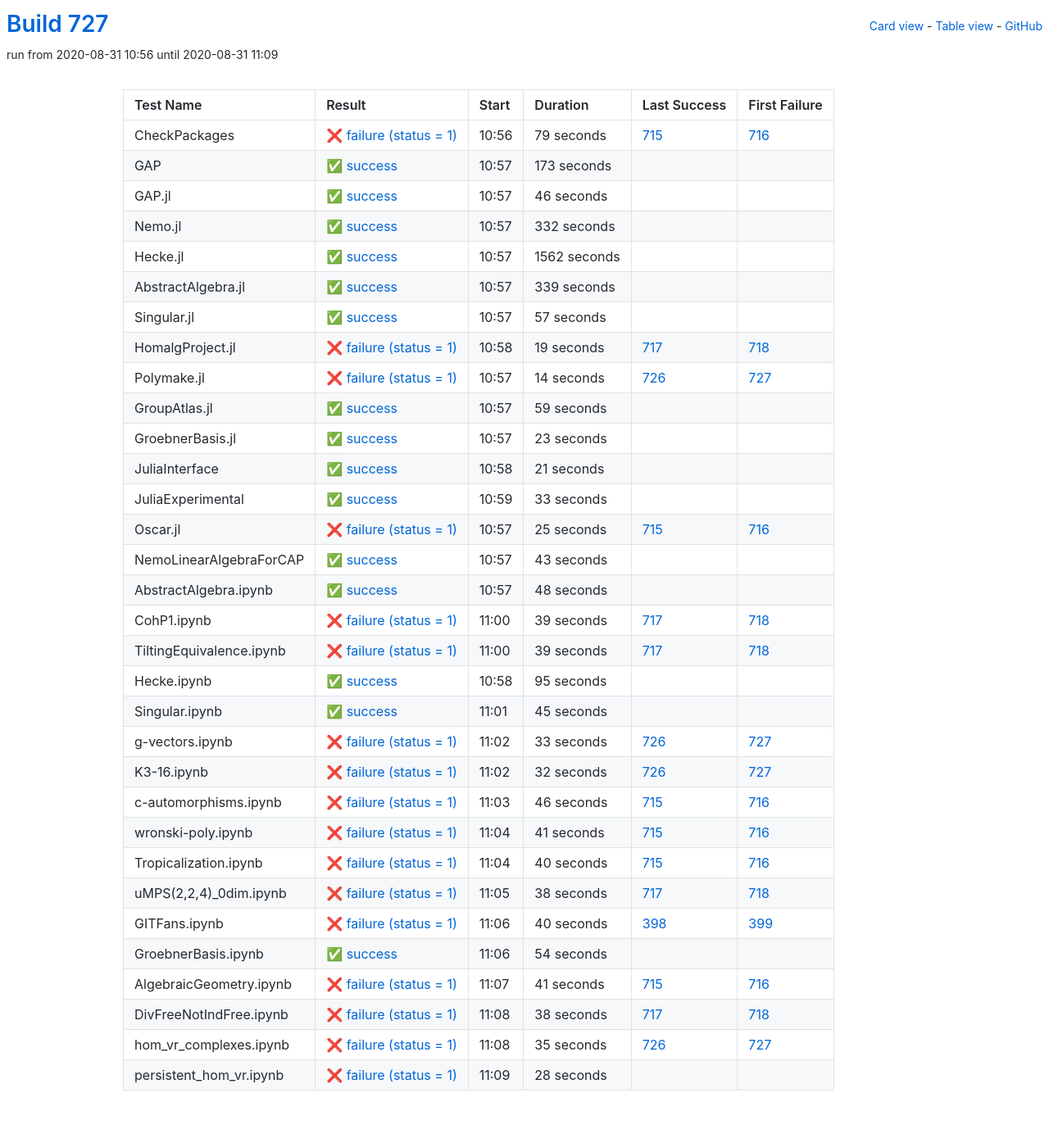
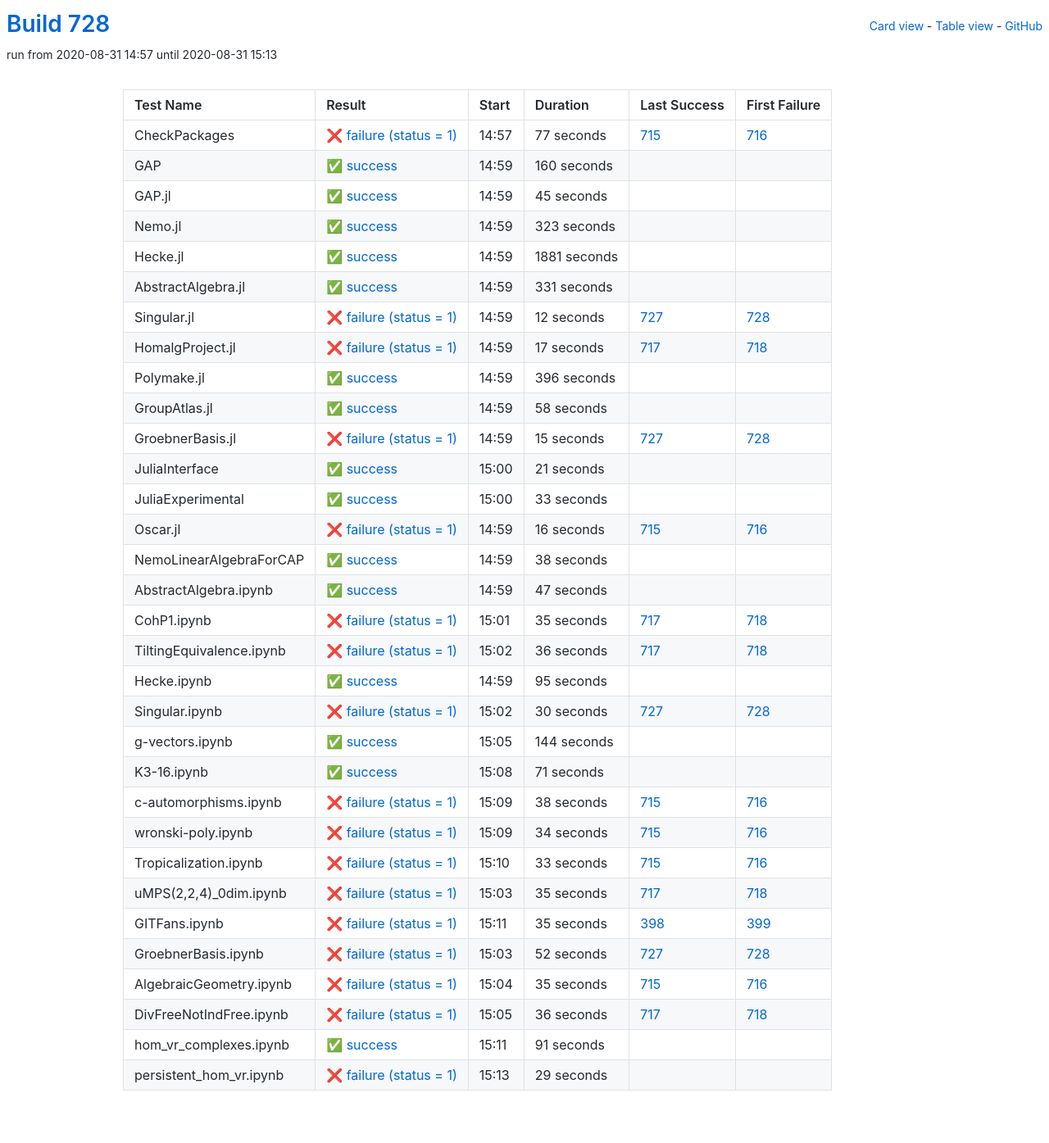
Before and after one commit to oscar-system/oscar-ci-status-stable, a Jekyll site: the page built from table.html, in a window 1280 px wide. Shown: the whole page at 82% size. Built offline with Jekyll 4.4.1, drawn with Linux system fonts in a browser that asks for light colours.

Commit message:
Build #728

```diff
--- a/_data/ci.yml
+++ b/_data/ci.yml
@@ -1,6 +1,6 @@
 ---
-build: 727
-build_url: https://oscarci.mathematik.uni-kl.de/job/oscar-stable/727/
+build: 728
+build_url: https://oscarci.mathematik.uni-kl.de/job/oscar-stable/728/
 job: oscar-stable
 organization: oscar-system
 repo: oscar-ci-status-stable
@@ -8,140 +8,140 @@ repourl: https://github.com/oscar-system/oscar-ci-status-stable
 tests:
 - name: CheckPackages
   id: checkpackages
-  log: https://oscarci.mathematik.uni-kl.de/job/oscar-stable/727/artifact/logs/build-727/CheckPackages.log
-  start: 2020-08-31 10:56
+  log: https://oscarci.mathematik.uni-kl.de/job/oscar-stable/728/artifact/logs/build-728/CheckPackages.log
+  start: 2020-08-31 14:57
   success: false
   exitcode: 1
   status: failure
-  duration: 79
+  duration: 77
   last_success: 715
   last_success_url: https://oscarci.mathematik.uni-kl.de/job/oscar-stable/715/
   first_failure: 716
   first_failure_url: https://oscarci.mathematik.uni-kl.de/job/oscar-stable/716/
 - name: GAP
   id: gap
-  log: https://oscarci.mathematik.uni-kl.de/job/oscar-stable/727/artifact/logs/build-727/GAP.log
-  start: 2020-08-31 10:57
+  log: https://oscarci.mathematik.uni-kl.de/job/oscar-stable/728/artifact/logs/build-728/GAP.log
+  start: 2020-08-31 14:59
   success: true
   exitcode: 0
   status: success
-  duration: 173
+  duration: 160
   last_success: false
   last_success_url:
   first_failure: false
   first_failure_url:
 - name: GAP.jl
   id: gap-jl
-  log: https://oscarci.mathematik.uni-kl.de/job/oscar-stable/727/artifact/logs/build-727/GAP.jl.log
-  start: 2020-08-31 10:57
+  log: https://oscarci.mathematik.uni-kl.de/job/oscar-stable/728/artifact/logs/build-728/GAP.jl.log
+  start: 2020-08-31 14:59
   success: true
   exitcode: 0
   status: success
-  duration: 46
+  duration: 45
   last_success: false
   last_success_url:
   first_failure: false
   first_failure_url:
 - name: Nemo.jl
   id: nemo-jl
-  log: https://oscarci.mathematik.uni-kl.de/job/oscar-stable/727/artifact/logs/build-727/Nemo.jl.log
-  start: 2020-08-31 10:57
+  log: https://oscarci.mathematik.uni-kl.de/job/oscar-stable/728/artifact/logs/build-728/Nemo.jl.log
+  start: 2020-08-31 14:59
   success: true
   exitcode: 0
   status: success
-  duration: 332
+  duration: 323
   last_success: false
   last_success_url:
   first_failure: false
   first_failure_url:
 - name: Hecke.jl
   id: hecke-jl
-  log: https://oscarci.mathematik.uni-kl.de/job/oscar-stable/727/artifact/logs/build-727/Hecke.jl.log
-  start: 2020-08-31 10:57
+  log: https://oscarci.mathematik.uni-kl.de/job/oscar-stable/728/artifact/logs/build-728/Hecke.jl.log
+  start: 2020-08-31 14:59
   success: true
   exitcode: 0
   status: success
-  duration: 1562
+  duration: 1881
   last_success: false
   last_success_url:
   first_failure: false
   first_failure_url:
 - name: AbstractAlgebra.jl
   id: abstractalgebra-jl
-  log: https://oscarci.mathematik.uni-kl.de/job/oscar-stable/727/artifact/logs/build-727/AbstractAlgebra.jl.log
-  start: 2020-08-31 10:57
+  log: https://oscarci.mathematik.uni-kl.de/job/oscar-stable/728/artifact/logs/build-728/AbstractAlgebra.jl.log
+  start: 2020-08-31 14:59
   success: true
   exitcode: 0
   status: success
-  duration: 339
+  duration: 331
   last_success: false
   last_success_url:
   first_failure: false
   first_failure_url:
 - name: Singular.jl
   id: singular-jl
-  log: https://oscarci.mathematik.uni-kl.de/job/oscar-stable/727/artifact/logs/build-727/Singular.jl.log
-  start: 2020-08-31 10:57
-  success: true
-  exitcode: 0
-  status: success
-  duration: 57
-  last_success: false
-  last_success_url:
-  first_failure: false
-  first_failure_url:
-- name: HomalgProject.jl
-  id: homalgproject-jl
-  log: https://oscarci.mathematik.uni-kl.de/job/oscar-stable/727/artifact/logs/build-727/HomalgProject.jl.log
-  start: 2020-08-31 10:58
+  log: https://oscarci.mathematik.uni-kl.de/job/oscar-stable/728/artifact/logs/build-728/Singular.jl.log
+  start: 2020-08-31 14:59
   success: false
   exitcode: 1
   status: failure
-  duration: 19
+  duration: 12
+  last_success: 727
+  last_success_url: https://oscarci.mathematik.uni-kl.de/job/oscar-stable/727/
+  first_failure: 728
+  first_failure_url: https://oscarci.mathematik.uni-kl.de/job/oscar-stable/728/
+- name: HomalgProject.jl
+  id: homalgproject-jl
+  log: https://oscarci.mathematik.uni-kl.de/job/oscar-stable/728/artifact/logs/build-728/HomalgProject.jl.log
+  start: 2020-08-31 14:59
+  success: false
+  exitcode: 1
+  status: failure
+  duration: 17
   last_success: 717
   last_success_url: https://oscarci.mathematik.uni-kl.de/job/oscar-stable/717/
   first_failure: 718
   first_failure_url: https://oscarci.mathematik.uni-kl.de/job/oscar-stable/718/
 - name: Polymake.jl
   id: polymake-jl
-  log: https://oscarci.mathematik.uni-kl.de/job/oscar-stable/727/artifact/logs/build-727/Polymake.jl.log
-  start: 2020-08-31 10:57
-  success: false
-  exitcode: 1
-  status: failure
-  duration: 14
-  last_success: 726
-  last_success_url: https://oscarci.mathematik.uni-kl.de/job/oscar-stable/726/
-  first_failure: 727
-  first_failure_url: https://oscarci.mathematik.uni-kl.de/job/oscar-stable/727/
-- name: GroupAtlas.jl
-  id: groupatlas-jl
-  log: https://oscarci.mathematik.uni-kl.de/job/oscar-stable/727/artifact/logs/build-727/GroupAtlas.jl.log
-  start: 2020-08-31 10:57
+  log: https://oscarci.mathematik.uni-kl.de/job/oscar-stable/728/artifact/logs/build-728/Polymake.jl.log
+  start: 2020-08-31 14:59
   success: true
   exitcode: 0
   status: success
-  duration: 59
+  duration: 396
+  last_success: false
+  last_success_url:
+  first_failure: false
+  first_failure_url:
+- name: GroupAtlas.jl
+  id: groupatlas-jl
+  log: https://oscarci.mathematik.uni-kl.de/job/oscar-stable/728/artifact/logs/build-728/GroupAtlas.jl.log
+  start: 2020-08-31 14:59
+  success: true
+  exitcode: 0
+  status: success
+  duration: 58
   last_success: false
   last_success_url:
   first_failure: false
   first_failure_url:
 - name: GroebnerBasis.jl
   id: groebnerbasis-jl
-  log: https://oscarci.mathematik.uni-kl.de/job/oscar-stable/727/artifact/logs/build-727/GroebnerBasis.jl.log
-  start: 2020-08-31 10:57
-  success: true
-  exitcode: 0
-  status: success
-  duration: 23
-  last_success: false
-  last_success_url:
-  first_failure: false
-  first_failure_url:
+  log: https://oscarci.mathematik.uni-kl.de/job/oscar-stable/728/artifact/logs/build-728/GroebnerBasis.jl.log
+  start: 2020-08-31 14:59
+  success: false
+  exitcode: 1
+  status: failure
+  duration: 15
+  last_success: 727
+  last_success_url: https://oscarci.mathematik.uni-kl.de/job/oscar-stable/727/
+  first_failure: 728
+  first_failure_url: https://oscarci.mathematik.uni-kl.de/job/oscar-stable/728/
 - name: JuliaInterface
   id: juliainterface
-  log: https://oscarci.mathematik.uni-kl.de/job/oscar-stable/727/artifact/logs/build-727/JuliaInterface.log
-  start: 2020-08-31 10:58
+  log: https://oscarci.mathematik.uni-kl.de/job/oscar-stable/728/artifact/logs/build-728/JuliaInterface.log
+  start: 2020-08-31 15:00
   success: true
   exitcode: 0
   status: success
@@ -152,8 +152,8 @@ tests:
   first_failure_url:
 - name: JuliaExperimental
   id: juliaexperimental
-  log: https://oscarci.mathematik.uni-kl.de/job/oscar-stable/727/artifact/logs/build-727/JuliaExperimental.log
-  start: 2020-08-31 10:59
+  log: https://oscarci.mathematik.uni-kl.de/job/oscar-stable/728/artifact/logs/build-728/JuliaExperimental.log
+  start: 2020-08-31 15:00
   success: true
   exitcode: 0
   status: success
@@ -164,68 +164,68 @@ tests:
   first_failure_url:
 - name: Oscar.jl
   id: oscar-jl
-  log: https://oscarci.mathematik.uni-kl.de/job/oscar-stable/727/artifact/logs/build-727/Oscar.jl.log
-  start: 2020-08-31 10:57
+  log: https://oscarci.mathematik.uni-kl.de/job/oscar-stable/728/artifact/logs/build-728/Oscar.jl.log
+  start: 2020-08-31 14:59
   success: false
   exitcode: 1
   status: failure
-  duration: 25
+  duration: 16
   last_success: 715
   last_success_url: https://oscarci.mathematik.uni-kl.de/job/oscar-stable/715/
   first_failure: 716
   first_failure_url: https://oscarci.mathematik.uni-kl.de/job/oscar-stable/716/
 - name: NemoLinearAlgebraForCAP
   id: nemolinearalgebraforcap
-  log: https://oscarci.mathematik.uni-kl.de/job/oscar-stable/727/artifact/logs/build-727/NemoLinearAlgebraForCAP.log
-  start: 2020-08-31 10:57
+  log: https://oscarci.mathematik.uni-kl.de/job/oscar-stable/728/artifact/logs/build-728/NemoLinearAlgebraForCAP.log
+  start: 2020-08-31 14:59
   success: true
   exitcode: 0
   status: success
-  duration: 43
+  duration: 38
   last_success: false
   last_success_url:
   first_failure: false
   first_failure_url:
 - name: AbstractAlgebra.ipynb
   id: abstractalgebra-ipynb
-  log: https://oscarci.mathematik.uni-kl.de/job/oscar-stable/727/artifact/logs/build-727/AbstractAlgebra.ipynb.log
-  start: 2020-08-31 10:57
+  log: https://oscarci.mathematik.uni-kl.de/job/oscar-stable/728/artifact/logs/build-728/AbstractAlgebra.ipynb.log
+  start: 2020-08-31 14:59
   success: true
   exitcode: 0
   status: success
-  duration: 48
+  duration: 47
   last_success: false
   last_success_url:
   first_failure: false
   first_failure_url:
 - name: CohP1.ipynb
   id: cohp1-ipynb
-  log: https://oscarci.mathematik.uni-kl.de/job/oscar-stable/727/artifact/logs/build-727/CohP1.ipynb.log
-  start: 2020-08-31 11:00
+  log: https://oscarci.mathematik.uni-kl.de/job/oscar-stable/728/artifact/logs/build-728/CohP1.ipynb.log
+  start: 2020-08-31 15:01
   success: false
   exitcode: 1
   status: failure
-  duration: 39
+  duration: 35
   last_success: 717
   last_success_url: https://oscarci.mathematik.uni-kl.de/job/oscar-stable/717/
   first_failure: 718
   first_failure_url: https://oscarci.mathematik.uni-kl.de/job/oscar-stable/718/
 - name: TiltingEquivalence.ipynb
   id: tiltingequivalence-ipynb
-  log: https://oscarci.mathematik.uni-kl.de/job/oscar-stable/727/artifact/logs/build-727/TiltingEquivalence.ipynb.log
-  start: 2020-08-31 11:00
+  log: https://oscarci.mathematik.uni-kl.de/job/oscar-stable/728/artifact/logs/build-728/TiltingEquivalence.ipynb.log
+  start: 2020-08-31 15:02
   success: false
   exitcode: 1
   status: failure
-  duration: 39
+  duration: 36
   last_success: 717
   last_success_url: https://oscarci.mathematik.uni-kl.de/job/oscar-stable/717/
   first_failure: 718
   first_failure_url: https://oscarci.mathematik.uni-kl.de/job/oscar-stable/718/
 - name: Hecke.ipynb
   id: hecke-ipynb
-  log: https://oscarci.mathematik.uni-kl.de/job/oscar-stable/727/artifact/logs/build-727/Hecke.ipynb.log
-  start: 2020-08-31 10:58
+  log: https://oscarci.mathematik.uni-kl.de/job/oscar-stable/728/artifact/logs/build-728/Hecke.ipynb.log
+  start: 2020-08-31 14:59
   success: true
   exitcode: 0
   status: success
@@ -236,157 +236,157 @@ tests:
   first_failure_url:
 - name: Singular.ipynb
   id: singular-ipynb
-  log: https://oscarci.mathematik.uni-kl.de/job/oscar-stable/727/artifact/logs/build-727/Singular.ipynb.log
-  start: 2020-08-31 11:01
+  log: https://oscarci.mathematik.uni-kl.de/job/oscar-stable/728/artifact/logs/build-728/Singular.ipynb.log
+  start: 2020-08-31 15:02
+  success: false
+  exitcode: 1
+  status: failure
+  duration: 30
+  last_success: 727
+  last_success_url: https://oscarci.mathematik.uni-kl.de/job/oscar-stable/727/
+  first_failure: 728
+  first_failure_url: https://oscarci.mathematik.uni-kl.de/job/oscar-stable/728/
+- name: g-vectors.ipynb
+  id: g-vectors-ipynb
+  log: https://oscarci.mathematik.uni-kl.de/job/oscar-stable/728/artifact/logs/build-728/g-vectors.ipynb.log
+  start: 2020-08-31 15:05
   success: true
   exitcode: 0
   status: success
-  duration: 45
+  duration: 144
   last_success: false
   last_success_url:
   first_failure: false
   first_failure_url:
-- name: g-vectors.ipynb
-  id: g-vectors-ipynb
-  log: https://oscarci.mathematik.uni-kl.de/job/oscar-stable/727/artifact/logs/build-727/g-vectors.ipynb.log
-  start: 2020-08-31 11:02
+- name: K3-16.ipynb
+  id: k3-16-ipynb
+  log: https://oscarci.mathematik.uni-kl.de/job/oscar-stable/728/artifact/logs/build-728/K3-16.ipynb.log
+  start: 2020-08-31 15:08
+  success: true
+  exitcode: 0
+  status: success
+  duration: 71
+  last_success: false
+  last_success_url:
+  first_failure: false
+  first_failure_url:
+- name: c-automorphisms.ipynb
+  id: c-automorphisms-ipynb
+  log: https://oscarci.mathematik.uni-kl.de/job/oscar-stable/728/artifact/logs/build-728/c-automorphisms.ipynb.log
+  start: 2020-08-31 15:09
   success: false
   exitcode: 1
   status: failure
-  duration: 33
-  last_success: 726
-  last_success_url: https://oscarci.mathematik.uni-kl.de/job/oscar-stable/726/
-  first_failure: 727
-  first_failure_url: https://oscarci.mathematik.uni-kl.de/job/oscar-stable/727/
-- name: K3-16.ipynb
-  id: k3-16-ipynb
-  log: https://oscarci.mathematik.uni-kl.de/job/oscar-stable/727/artifact/logs/build-727/K3-16.ipynb.log
-  start: 2020-08-31 11:02
-  success: false
-  exitcode: 1
-  status: failure
-  duration: 32
-  last_success: 726
-  last_success_url: https://oscarci.mathematik.uni-kl.de/job/oscar-stable/726/
-  first_failure: 727
-  first_failure_url: https://oscarci.mathematik.uni-kl.de/job/oscar-stable/727/
-- name: c-automorphisms.ipynb
-  id: c-automorphisms-ipynb
-  log: https://oscarci.mathematik.uni-kl.de/job/oscar-stable/727/artifact/logs/build-727/c-automorphisms.ipynb.log
-  start: 2020-08-31 11:03
-  success: false
-  exitcode: 1
-  status: failure
-  duration: 46
+  duration: 38
   last_success: 715
   last_success_url: https://oscarci.mathematik.uni-kl.de/job/oscar-stable/715/
   first_failure: 716
   first_failure_url: https://oscarci.mathematik.uni-kl.de/job/oscar-stable/716/
 - name: wronski-poly.ipynb
   id: wronski-poly-ipynb
-  log: https://oscarci.mathematik.uni-kl.de/job/oscar-stable/727/artifact/logs/build-727/wronski-poly.ipynb.log
-  start: 2020-08-31 11:04
+  log: https://oscarci.mathematik.uni-kl.de/job/oscar-stable/728/artifact/logs/build-728/wronski-poly.ipynb.log
+  start: 2020-08-31 15:09
   success: false
   exitcode: 1
   status: failure
-  duration: 41
+  duration: 34
   last_success: 715
   last_success_url: https://oscarci.mathematik.uni-kl.de/job/oscar-stable/715/
   first_failure: 716
   first_failure_url: https://oscarci.mathematik.uni-kl.de/job/oscar-stable/716/
 - name: Tropicalization.ipynb
   id: tropicalization-ipynb
-  log: https://oscarci.mathematik.uni-kl.de/job/oscar-stable/727/artifact/logs/build-727/Tropicalization.ipynb.log
-  start: 2020-08-31 11:04
+  log: https://oscarci.mathematik.uni-kl.de/job/oscar-stable/728/artifact/logs/build-728/Tropicalization.ipynb.log
+  start: 2020-08-31 15:10
   success: false
   exitcode: 1
   status: failure
-  duration: 40
+  duration: 33
   last_success: 715
   last_success_url: https://oscarci.mathematik.uni-kl.de/job/oscar-stable/715/
   first_failure: 716
   first_failure_url: https://oscarci.mathematik.uni-kl.de/job/oscar-stable/716/
 - name: uMPS(2,2,4)_0dim.ipynb
   id: umps-2-2-4-0dim-ipynb
-  log: https://oscarci.mathematik.uni-kl.de/job/oscar-stable/727/artifact/logs/build-727/uMPS-2-2-4-_0dim.ipynb.log
-  start: 2020-08-31 11:05
+  log: https://oscarci.mathematik.uni-kl.de/job/oscar-stable/728/artifact/logs/build-728/uMPS-2-2-4-_0dim.ipynb.log
+  start: 2020-08-31 15:03
   success: false
   exitcode: 1
   status: failure
-  duration: 38
+  duration: 35
   last_success: 717
   last_success_url: https://oscarci.mathematik.uni-kl.de/job/oscar-stable/717/
   first_failure: 718
   first_failure_url: https://oscarci.mathematik.uni-kl.de/job/oscar-stable/718/
 - name: GITFans.ipynb
   id: gitfans-ipynb
-  log: https://oscarci.mathematik.uni-kl.de/job/oscar-stable/727/artifact/logs/build-727/GITFans.ipynb.log
-  start: 2020-08-31 11:06
+  log: https://oscarci.mathematik.uni-kl.de/job/oscar-stable/728/artifact/logs/build-728/GITFans.ipynb.log
+  start: 2020-08-31 15:11
   success: false
   exitcode: 1
   status: failure
-  duration: 40
+  duration: 35
   last_success: 398
   last_success_url: https://oscarci.mathematik.uni-kl.de/job/oscar-stable/398/
   first_failure: 399
   first_failure_url: https://oscarci.mathematik.uni-kl.de/job/oscar-stable/399/
 - name: GroebnerBasis.ipynb
   id: groebnerbasis-ipynb
-  log: https://oscarci.mathematik.uni-kl.de/job/oscar-stable/727/artifact/logs/build-727/GroebnerBasis.ipynb.log
-  start: 2020-08-31 11:06
-  success: true
-  exitcode: 0
-  status: success
-  duration: 54
-  last_success: false
-  last_success_url:
-  first_failure: false
-  first_failure_url:
-- name: AlgebraicGeometry.ipynb
-  id: algebraicgeometry-ipynb
-  log: https://oscarci.mathematik.uni-kl.de/job/oscar-stable/727/artifact/logs/build-727/AlgebraicGeometry.ipynb.log
-  start: 2020-08-31 11:07
+  log: https://oscarci.mathematik.uni-kl.de/job/oscar-stable/728/artifact/logs/build-728/GroebnerBasis.ipynb.log
+  start: 2020-08-31 15:03
   success: false
   exitcode: 1
   status: failure
-  duration: 41
+  duration: 52
+  last_success: 727
+  last_success_url: https://oscarci.mathematik.uni-kl.de/job/oscar-stable/727/
+  first_failure: 728
+  first_failure_url: https://oscarci.mathematik.uni-kl.de/job/oscar-stable/728/
+- name: AlgebraicGeometry.ipynb
+  id: algebraicgeometry-ipynb
+  log: https://oscarci.mathematik.uni-kl.de/job/oscar-stable/728/artifact/logs/build-728/AlgebraicGeometry.ipynb.log
+  start: 2020-08-31 15:04
+  success: false
+  exitcode: 1
+  status: failure
+  duration: 35
   last_success: 715
   last_success_url: https://oscarci.mathematik.uni-kl.de/job/oscar-stable/715/
   first_failure: 716
   first_failure_url: https://oscarci.mathematik.uni-kl.de/job/oscar-stable/716/
 - name: DivFreeNotIndFree.ipynb
   id: divfreenotindfree-ipynb
-  log: https://oscarci.mathematik.uni-kl.de/job/oscar-stable/727/artifact/logs/build-727/DivFreeNotIndFree.ipynb.log
-  start: 2020-08-31 11:08
+  log: https://oscarci.mathematik.uni-kl.de/job/oscar-stable/728/artifact/logs/build-728/DivFreeNotIndFree.ipynb.log
+  start: 2020-08-31 15:05
   success: false
   exitcode: 1
   status: failure
-  duration: 38
+  duration: 36
   last_success: 717
   last_success_url: https://oscarci.mathematik.uni-kl.de/job/oscar-stable/717/
   first_failure: 718
   first_failure_url: https://oscarci.mathematik.uni-kl.de/job/oscar-stable/718/
 - name: hom_vr_complexes.ipynb
   id: hom-vr-complexes-ipynb
-  log: https://oscarci.mathematik.uni-kl.de/job/oscar-stable/727/artifact/logs/build-727/hom_vr_complexes.ipynb.log
-  start: 2020-08-31 11:08
-  success: false
-  exitcode: 1
-  status: failure
-  duration: 35
-  last_success: 726
-  last_success_url: https://oscarci.mathematik.uni-kl.de/job/oscar-stable/726/
-  first_failure: 727
-  first_failure_url: https://oscarci.mathematik.uni-kl.de/job/oscar-stable/727/
-- name: persistent_hom_vr.ipynb
-  id: persistent-hom-vr-ipynb
-  log: https://oscarci.mathematik.uni-kl.de/job/oscar-stable/727/artifact/logs/build-727/persistent_hom_vr.ipynb.log
-  start: 2020-08-31 11:09
-  success: false
-  exitcode: 1
-  status: failure
-  duration: 28
+  log: https://oscarci.mathematik.uni-kl.de/job/oscar-stable/728/artifact/logs/build-728/hom_vr_complexes.ipynb.log
+  start: 2020-08-31 15:11
+  success: true
+  exitcode: 0
+  status: success
+  duration: 91
   last_success: false
   last_success_url:
   first_failure: false
   first_failure_url:
+- name: persistent_hom_vr.ipynb
+  id: persistent-hom-vr-ipynb
+  log: https://oscarci.mathematik.uni-kl.de/job/oscar-stable/728/artifact/logs/build-728/persistent_hom_vr.ipynb.log
+  start: 2020-08-31 15:13
+  success: false
+  exitcode: 1
+  status: failure
+  duration: 29
+  last_success: false
+  last_success_url:
+  first_failure: false
+  first_failure_url:
```
Also changed, not shown: README.md.
